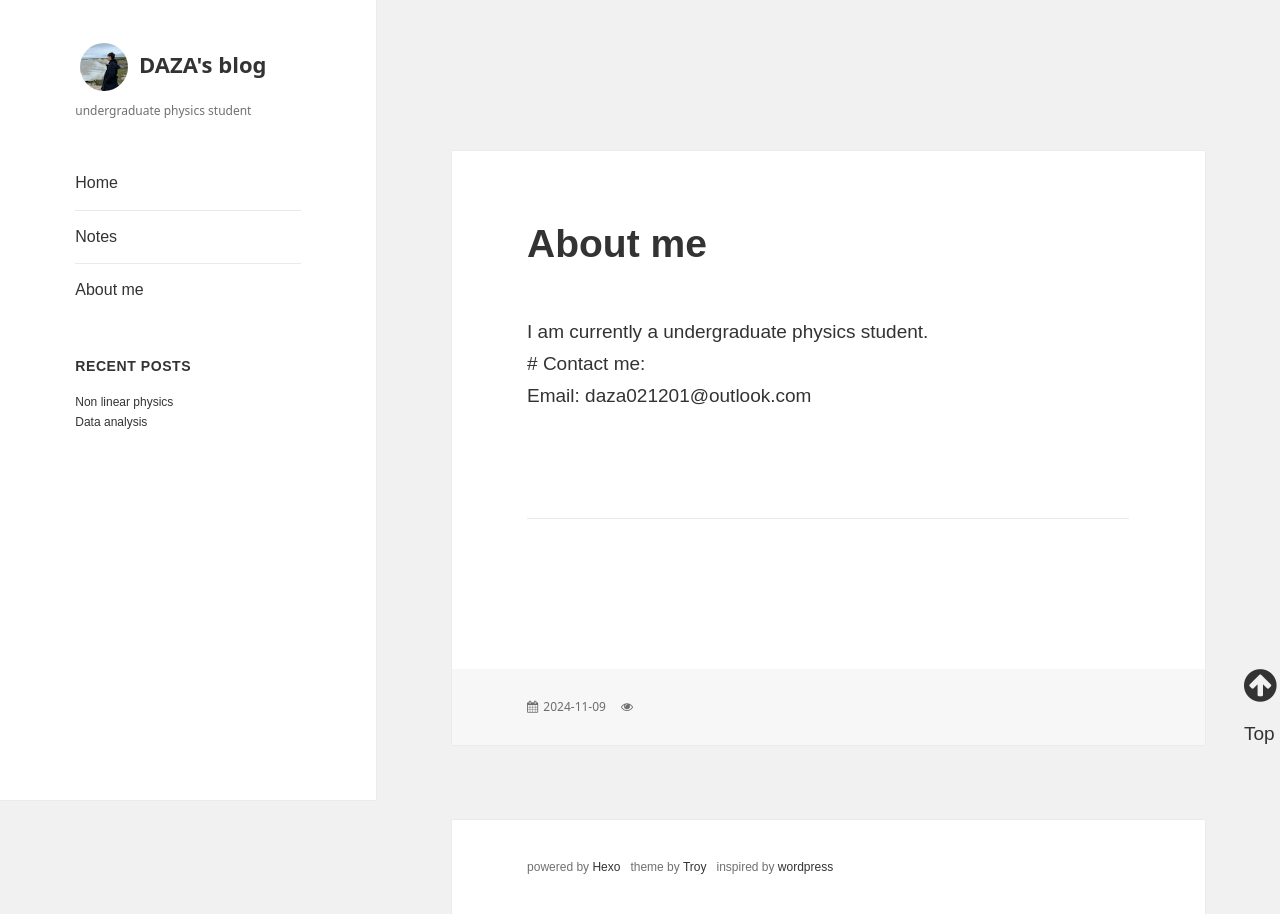
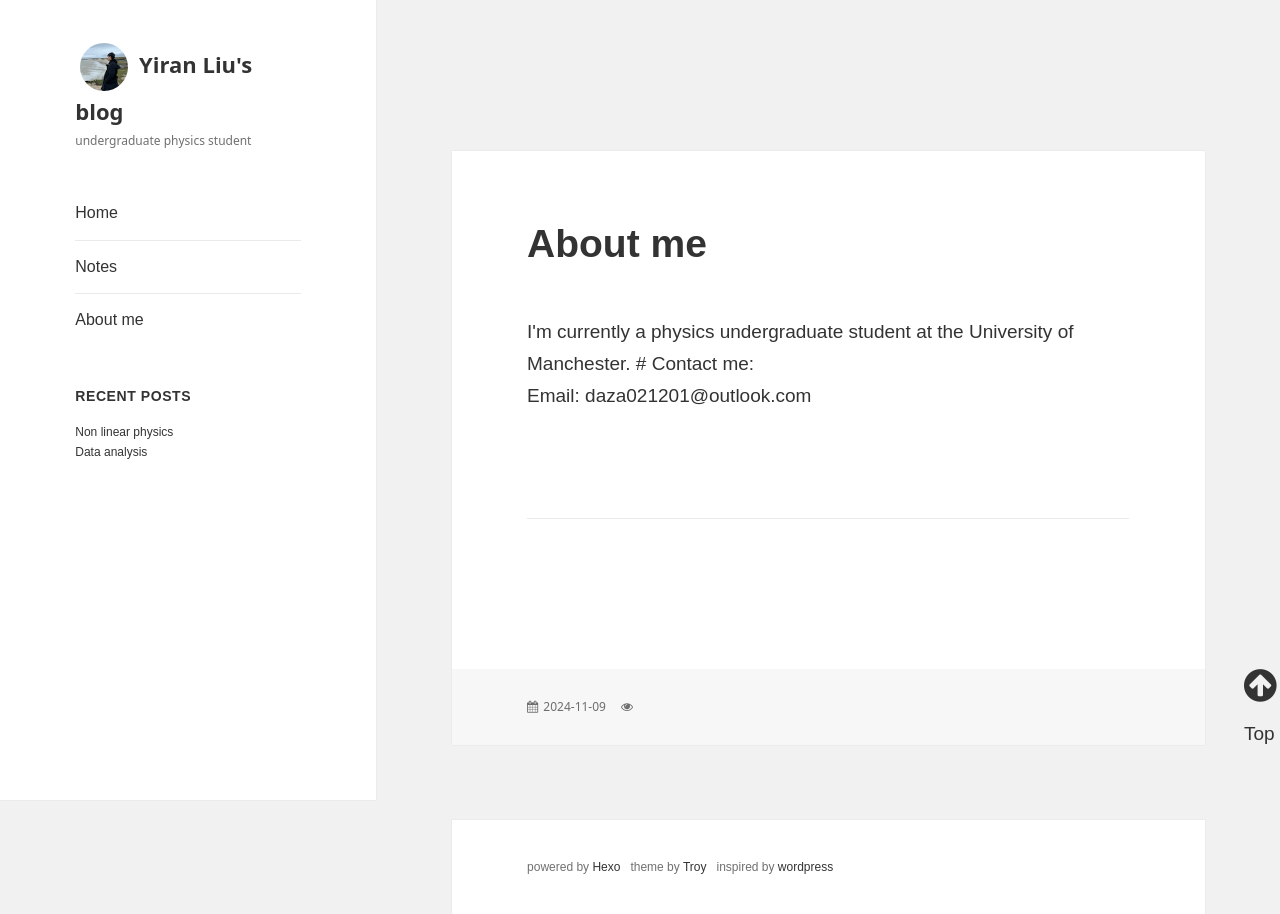
Before and after one commit to Lyrrrrrr/Lyrrrrrr.github.io, a plain HTML site: page about/index.html in a window 1280 px wide. Drawn offline with nearby package versions, Linux system fonts and the light colour scheme; no server answers.

Commit message:
Site updated: 2024-12-13 02:06:32

```diff
--- a/about/index.html
+++ b/about/index.html
@@ -40,7 +40,7 @@
 
 				<a href="/images/avatar-small.png" class="avatar-circle"><img src="/images/avatar-small.png" /></a>
 
-			<a href="/" rel="home">DAZA&#39;s blog</a></h1>
+			<a href="/" rel="home">Yiran Liu&#39;s blog</a></h1>
 		<p class="site-description">undergraduate physics student</p>
 		<button class="secondary-toggle font-asesome-icon">Menu and widgets</button>
 	</div>
@@ -94,8 +94,8 @@
 		<!-- .entry-header -->
 		<div class="entry-content">
 
-				<p>I am currently a undergraduate physics student.<br />
-# Contact me:<br />
+				<p>I'm currently a physics undergraduate student at the University of
+Manchester. # Contact me:<br />
 Email: daza021201@outlook.com</p>
 
 
```
Also changed, not shown: 2024/10/10/Data analysis/index.html (+1 -1 lines), 2024/11/09/Note/index.html (+1 -1 lines), archives/2024/10/index.html (+1 -1 lines), archives/2024/11/index.html (+1 -1 lines), archives/2024/index.html (+1 -1 lines), archives/index.html (+1 -1 lines), home/index.html (+1 -1 lines), index.html (+1 -1 lines).
